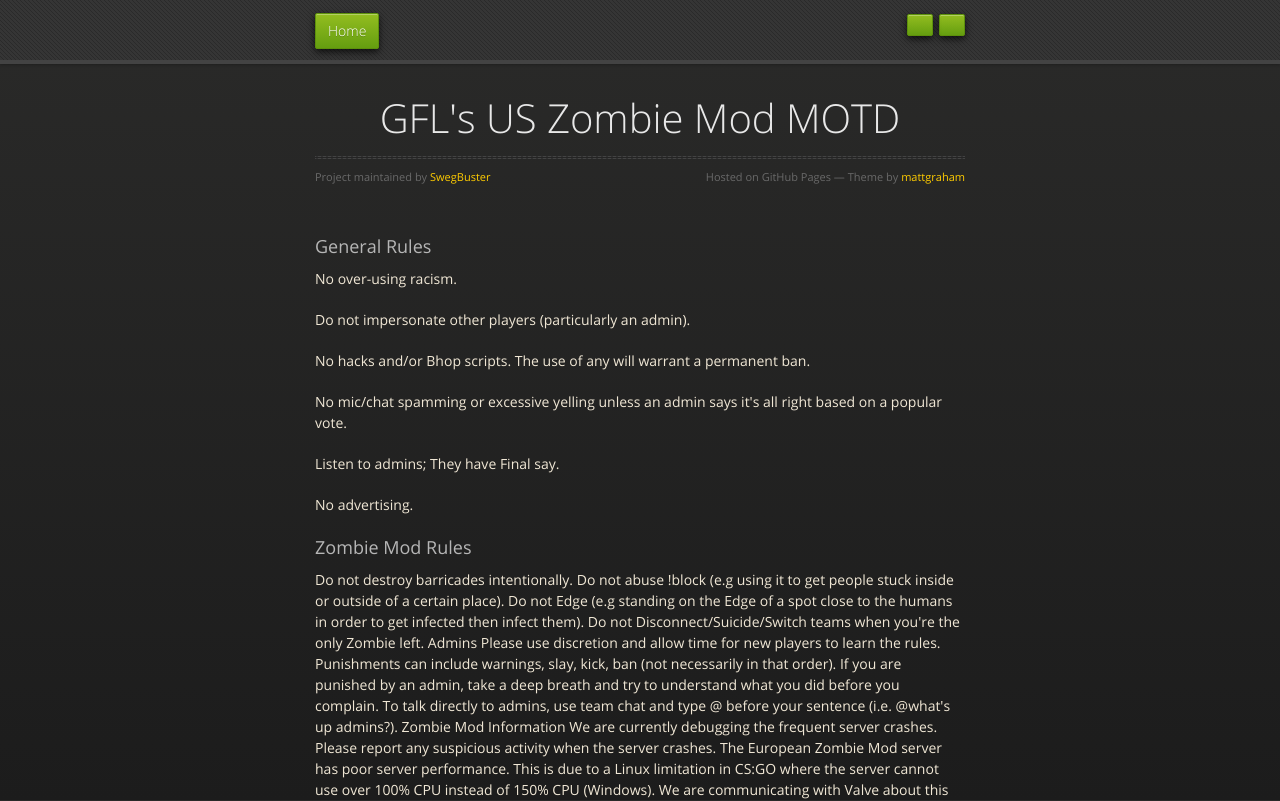
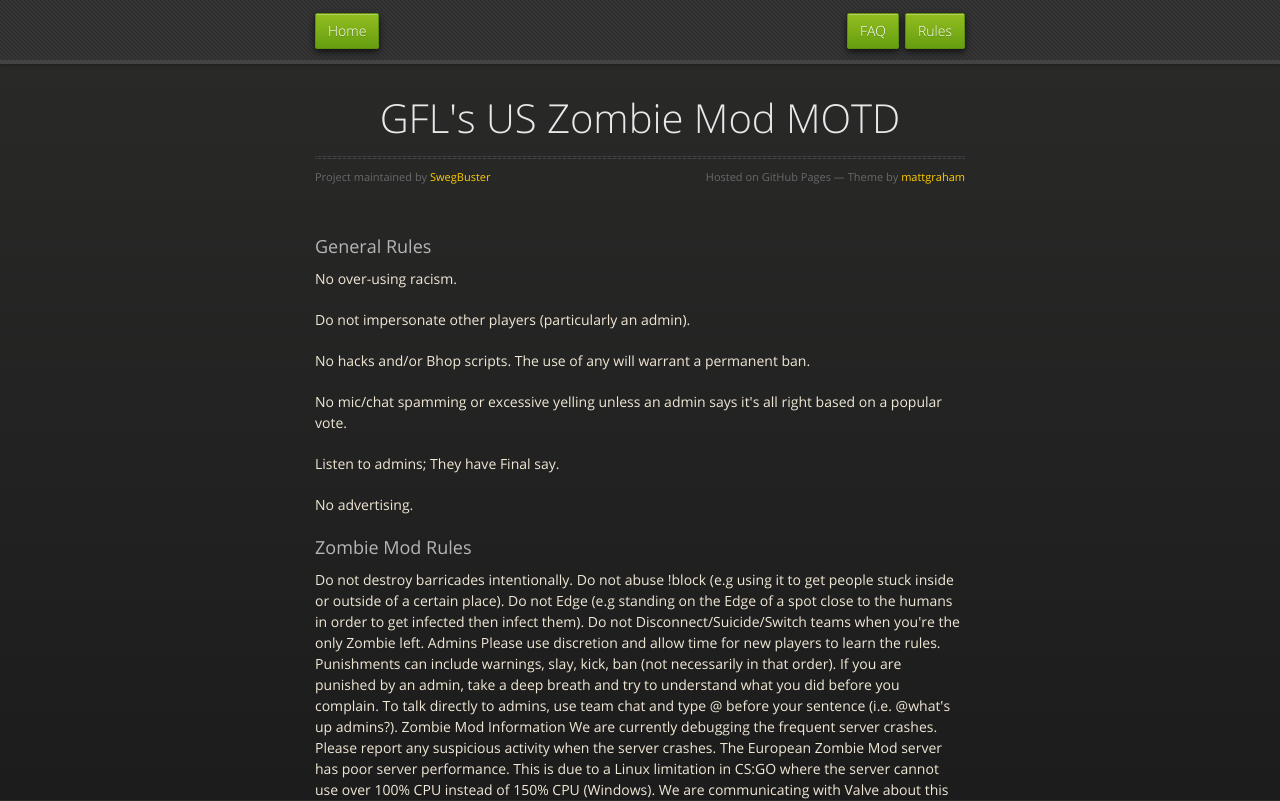
Before and after one commit to grinchhh/US-GFL-ZM-MOTD, a plain HTML site: page index.html in a window 1280 px wide. Shown: the top 801 px of the page. Drawn offline with nearby package versions, Linux system fonts and the light colour scheme.

Commit message:
Update index.html

```diff
--- a/index.html
+++ b/index.html
@@ -21,8 +21,8 @@
       <div id="header">
         <nav>
           <li class="fork"><a href="http://gflclan.com/index">Home</a></li>
-          <li class="downloads"><a href=""></a></li>
-          <li class="downloads"><a href=""></a></li>
+          <li class="downloads"><a href="">Rules</a></li>
+          <li class="downloads"><a href="">FAQ</a></li>
           <li class="title"></li>
         </nav>
       </div><!-- end header -->
```
